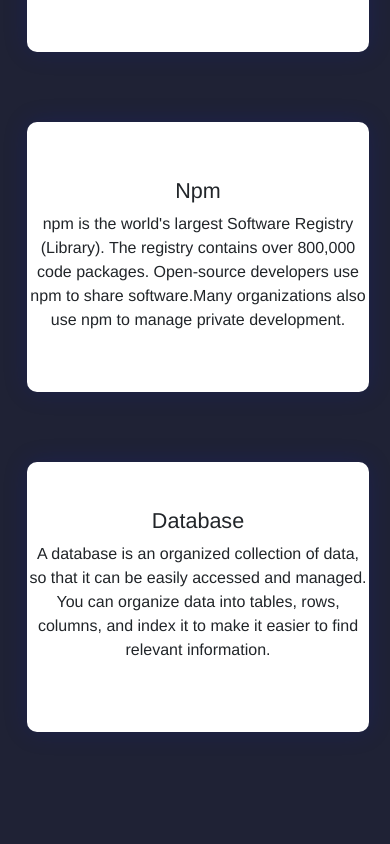
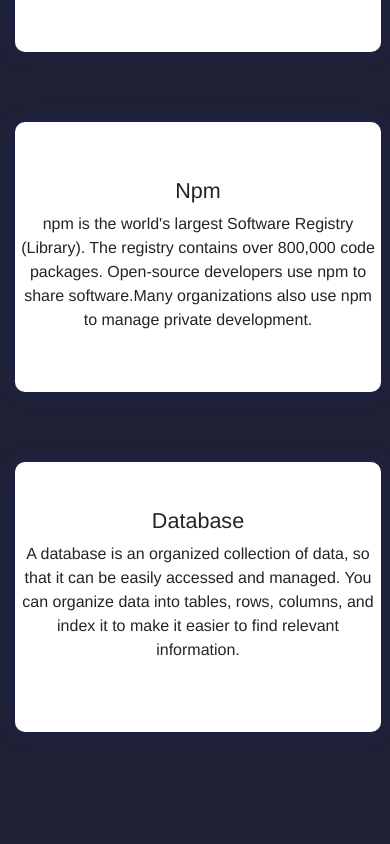
Before and after one commit to berra-web/myportfolio, a React (Create React App) app: page /skills in a window 390 px wide. Shown: the part 3590-4434 px from the top of the page. Built offline with nearby package versions, Linux system fonts and the light colour scheme; some icons are missing.

Commit message:
responsive-6

```diff
--- a/src/pages/Skills/Barbarian/Barbarian.css
+++ b/src/pages/Skills/Barbarian/Barbarian.css
@@ -5,7 +5,6 @@
     height: 100%;
     width: 100%;
     text-align: center;
-    margin: 50px 30px 0 0;
 }
 
 .wrapper {
--- a/src/pages/Skills/Skills.jsx
+++ b/src/pages/Skills/Skills.jsx
@@ -1,6 +1,6 @@
 import React from 'react'
 import './Skills.css';
-import {Container, Col, Row,Button } from 'react-bootstrap';
+import {Col, Row,Button } from 'react-bootstrap';
 import {skills} from './SkillsData.js';
 import Barbarian from './Barbarian/Barbarian';
 import { Link } from 'react-router-dom';
@@ -14,7 +14,7 @@
       });
 
     return (
-        <Container className='skill-container' fluid>
+        <div className='skill-container'>
             <Row>
                 <Col className='col-services'>
                   <h1 className="mainHeader">{header.subHeading}</h1>
@@ -47,6 +47,6 @@
                     </Col>
               <p><Nav.Link as={Link} to="/contact"><Button variant="info" className='service-button'>Get Starded</Button></Nav.Link></p>
             </div>
-        </Container>
+        </div>
     )
 }
```
